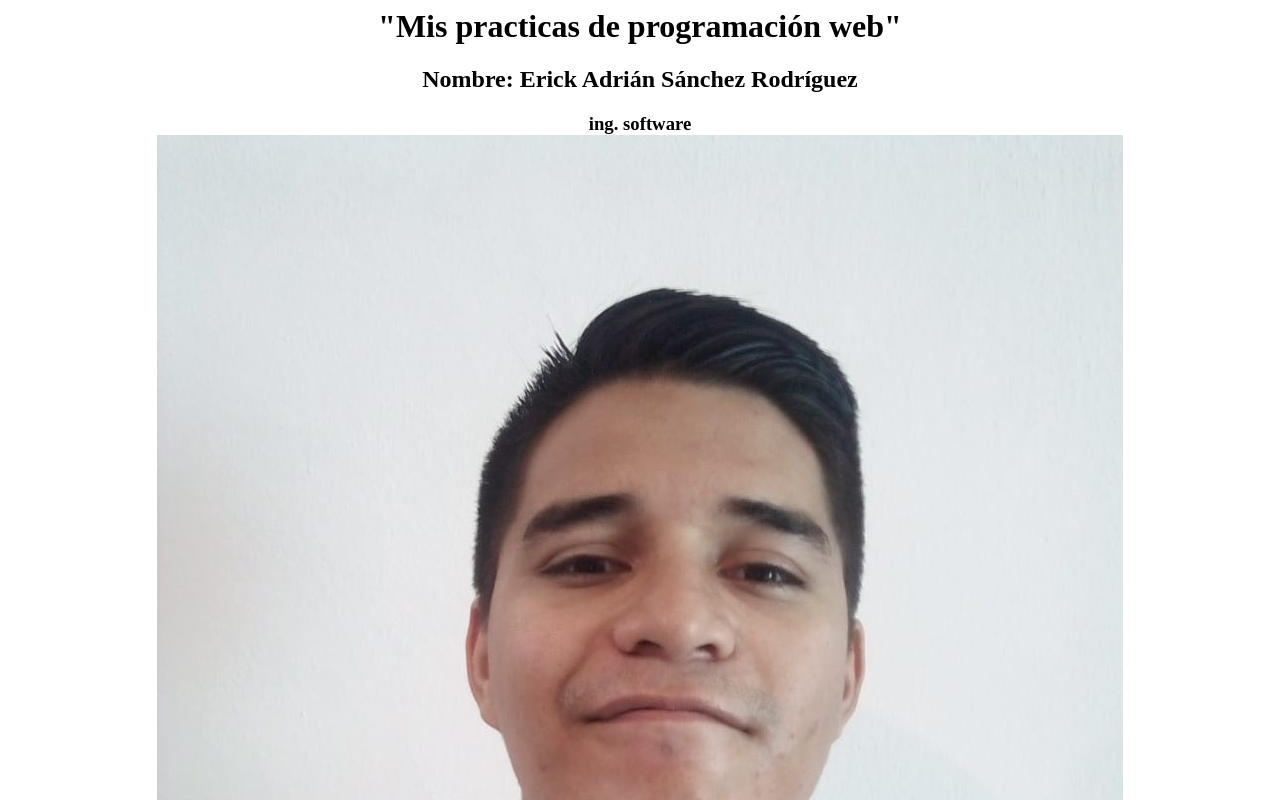
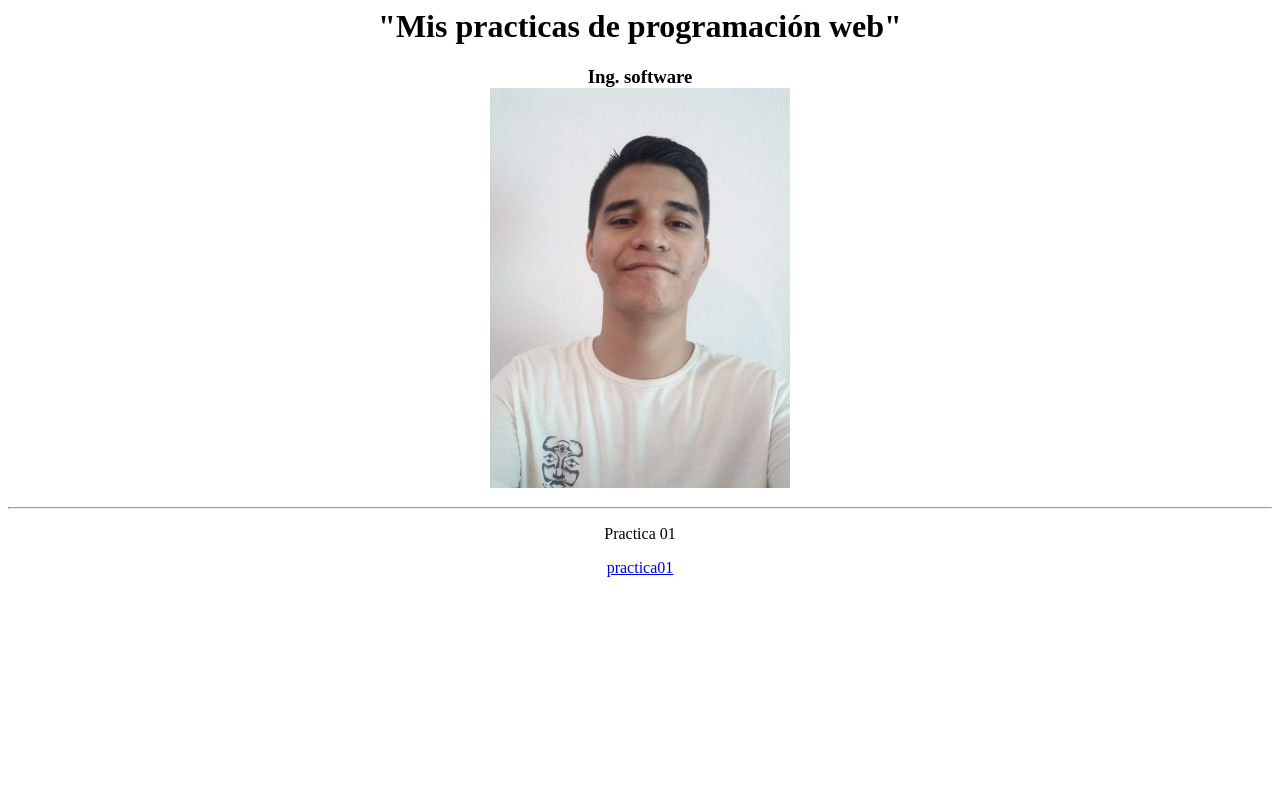
Before and after one commit to Ericcooo/practica-programacion-web, a plain HTML site: page index.html in a window 1280 px wide. Shown: the top 800 px of the page. Drawn offline with Linux system fonts and the light colour scheme.

Commit message:
Ahora si, creo

```diff
--- a/index.html
+++ b/index.html
@@ -6,12 +6,11 @@
     <h1>
         "Mis practicas de programación web"
     </h1>
-    <h2> Nombre: Erick Adrián Sánchez Rodríguez
-    </h2>
+
     <h3>
-        ing. software
+        Ing. software
         <br>
-        <img src="/img/foto erick.png.jpeg"
+        <img src="/img/foto erick.png.jpeg" width="300" alt="Erick Adrián Sánchez Rodríguez"
     </h3>
         </header>
     </body>
@@ -21,7 +20,7 @@
             Practica 01
         </p>
     <nav>
-        <a href="/html/practica01.html"></a>
+        <a href="/html/practica01.html"> practica01 </a>
     </nav>
     </header>
     </center>
```
Also changed, not shown: html/practica01.html (+3 -6 lines).
